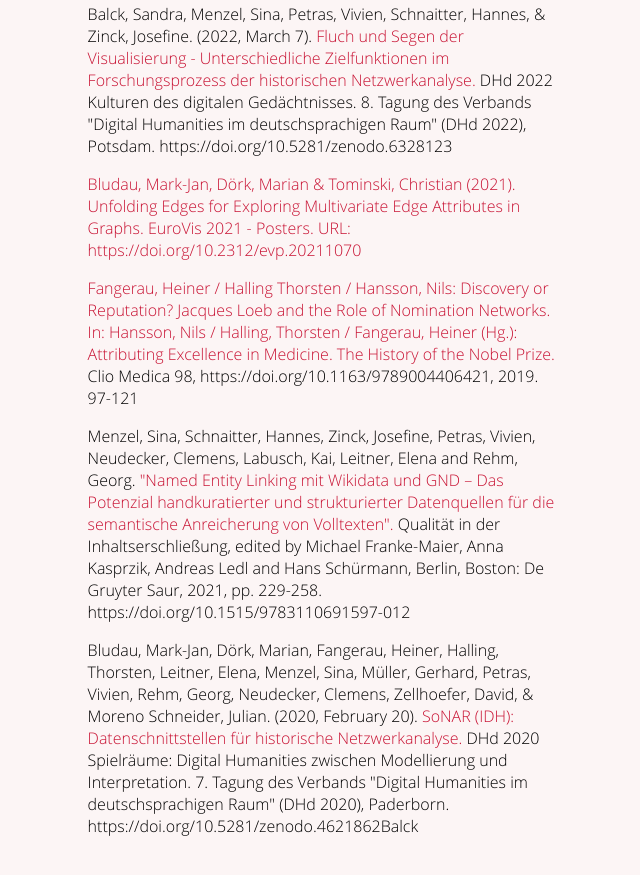
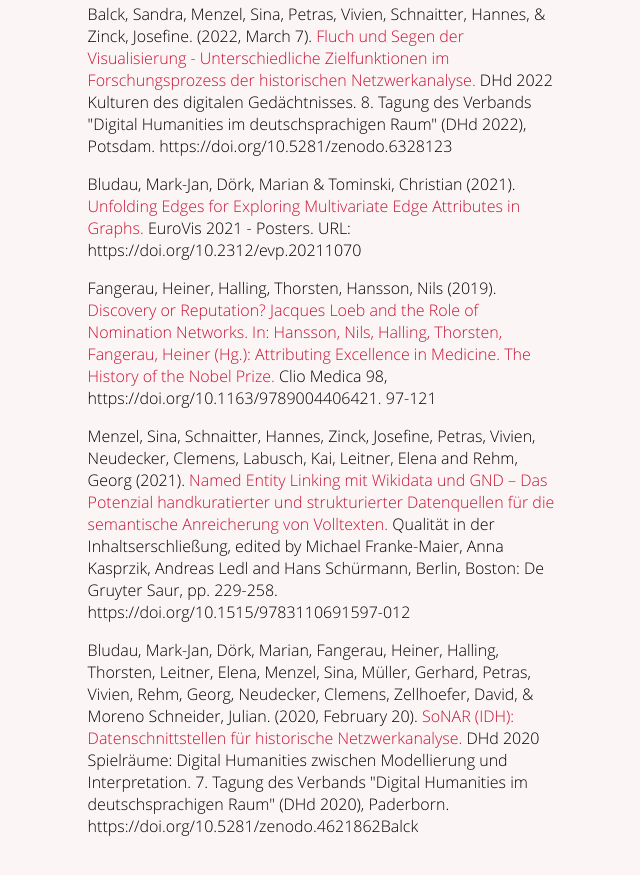
Before and after one commit to sonar-idh/sonar_project-website, a plain HTML site: page index.html in a window 1280 px wide. Shown: the part 8316-9191 px from the top of the page, without its empty margins (450-1090 px from the left). Drawn offline with Linux system fonts and the light colour scheme.

Commit message:
Update index.html

```diff
--- a/index.html
+++ b/index.html
@@ -540,11 +540,12 @@
 
             <p>Bludau, Mark-Jan, Halling, Thorsten, Holly, Eva Maria, Wieloch, Jasmin, Schnaitter, Hannes, Balck, Sandra, Plakidis, Melina, Rehm, Georg, Fangerau, Heiner, & Dörk, Marian. (2022, March 7). <a href="https://doi.org/10.5281/zenodo.6327931">Was sehe ich? Visualisierungsstrategien für Datentransparenz in der Historischen Netzwerkanalyse.</a> DHd 2022 Kulturen des digitalen Gedächtnisses. 8. Tagung des Verbands "Digital Humanities im deutschsprachigen Raum" (DHd 2022), Potsdam. https://doi.org/10.5281/zenodo.6327931</p>
     <p>Balck, Sandra, Menzel, Sina, Petras, Vivien, Schnaitter, Hannes, & Zinck, Josefine. (2022, March 7). <a href="https://doi.org/10.5281/zenodo.6328123">Fluch und Segen der Visualisierung - Unterschiedliche Zielfunktionen im Forschungsprozess der historischen Netzwerkanalyse.</a> DHd 2022 Kulturen des digitalen Gedächtnisses. 8. Tagung des Verbands "Digital Humanities im deutschsprachigen Raum" (DHd 2022), Potsdam. https://doi.org/10.5281/zenodo.6328123</a></p>
-    <p><a href="https://markjanbludau.de/publications/bludau2021unfolding.pdf">Bludau, Mark-Jan, Dörk, Marian & Tominski, Christian (2021). Unfolding Edges for Exploring Multivariate Edge Attributes in Graphs. EuroVis 2021 - Posters. URL: https://doi.org/10.2312/evp.20211070</p>
 
-    <p>Fangerau, Heiner / Halling Thorsten / Hansson, Nils: <a href="https://doi.org/10.1163/9789004406421">Discovery or Reputation? Jacques Loeb and the Role of Nomination Networks. In: Hansson, Nils / Halling, Thorsten / Fangerau, Heiner (Hg.): Attributing Excellence in Medicine. The History of the Nobel Prize.</a> Clio Medica 98, https://doi.org/10.1163/9789004406421, 2019. 97-121</p>
+    <p>Bludau, Mark-Jan, Dörk, Marian & Tominski, Christian (2021). <a href="https://markjanbludau.de/publications/bludau2021unfolding.pdf">Unfolding Edges for Exploring Multivariate Edge Attributes in Graphs.</a> EuroVis 2021 - Posters. URL: https://doi.org/10.2312/evp.20211070</p>
 
-    <p>Menzel, Sina, Schnaitter, Hannes, Zinck, Josefine, Petras, Vivien, Neudecker, Clemens, Labusch, Kai, Leitner, Elena and Rehm, Georg. <a href="https://doi.org/10.1515/9783110691597-012">"Named Entity Linking mit Wikidata und GND – Das Potenzial handkuratierter und strukturierter Datenquellen für die semantische Anreicherung von Volltexten".</a> Qualität in der Inhaltserschließung, edited by Michael Franke-Maier, Anna Kasprzik, Andreas Ledl and Hans Schürmann, Berlin, Boston: De Gruyter Saur, 2021, pp. 229-258. https://doi.org/10.1515/9783110691597-012</p>
+    <p>Fangerau, Heiner, Halling, Thorsten, Hansson, Nils (2019). <a href="https://doi.org/10.1163/9789004406421">Discovery or Reputation? Jacques Loeb and the Role of Nomination Networks. In: Hansson, Nils, Halling, Thorsten, Fangerau, Heiner (Hg.): Attributing Excellence in Medicine. The History of the Nobel Prize.</a> Clio Medica 98, https://doi.org/10.1163/9789004406421. 97-121</p>
+
+    <p>Menzel, Sina, Schnaitter, Hannes, Zinck, Josefine, Petras, Vivien, Neudecker, Clemens, Labusch, Kai, Leitner, Elena and Rehm, Georg (2021). <a href="https://doi.org/10.1515/9783110691597-012">Named Entity Linking mit Wikidata und GND – Das Potenzial handkuratierter und strukturierter Datenquellen für die semantische Anreicherung von Volltexten.</a> Qualität in der Inhaltserschließung, edited by Michael Franke-Maier, Anna Kasprzik, Andreas Ledl and Hans Schürmann, Berlin, Boston: De Gruyter Saur, pp. 229-258. https://doi.org/10.1515/9783110691597-012</p>
 
     <p>Bludau, Mark-Jan, Dörk, Marian, Fangerau, Heiner, Halling, Thorsten, Leitner, Elena, Menzel, Sina, Müller, Gerhard, Petras, Vivien, Rehm, Georg, Neudecker, Clemens, Zellhoefer, David, & Moreno Schneider, Julian. (2020, February 20). <a href="https://doi.org/10.5281/zenodo.4621862">SoNAR (IDH): Datenschnittstellen für historische Netzwerkanalyse.</a> DHd 2020 Spielräume: Digital Humanities zwischen Modellierung und Interpretation. 7. Tagung des Verbands "Digital Humanities im deutschsprachigen Raum" (DHd 2020), Paderborn. https://doi.org/10.5281/zenodo.4621862Balck</p>
 
```
